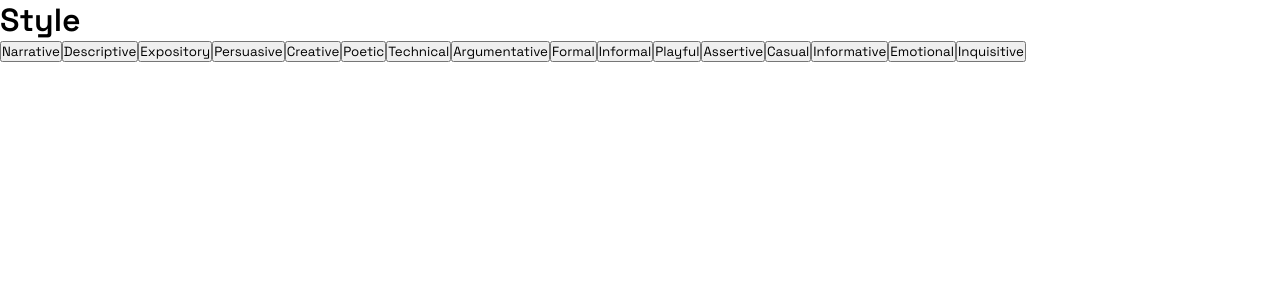
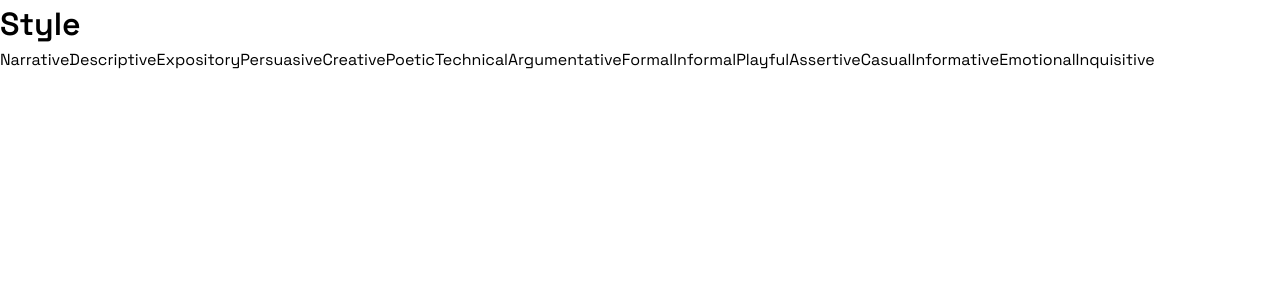
Before and after one commit to jasonxyang/scrapbook, a Next.js app: page / in a window 1280 px wide. Shown: the top 300 px of the page. Built offline with nearby package versions, Linux system fonts and the light colour scheme.

Commit message:
chore add tailwind

```diff
--- a/package.json
+++ b/package.json
@@ -22,8 +22,10 @@
     "@types/node": "^20",
     "@types/react": "^18",
     "@types/react-dom": "^18",
+    "autoprefixer": "^10.4.19",
     "eslint": "^8",
     "eslint-config-next": "14.1.4",
+    "postcss": "^8.4.38",
     "tailwindcss": "^3.4.1",
     "typescript": "^5"
   }
--- /dev/null
+++ b/postcss.config.js
@@ -0,0 +1,6 @@
+module.exports = {
+  plugins: {
+    tailwindcss: {},
+    autoprefixer: {},
+  },
+}
--- a/styles/globals.css
+++ b/styles/globals.css
@@ -1,3 +1,7 @@
+@tailwind base;
+@tailwind components;
+@tailwind utilities;
+
 :root {
   --foreground-rgb: 0, 0, 0;
   --background-rgb: 255, 255, 255;
--- a/tailwind.config.js
+++ b/tailwind.config.js
@@ -1,8 +1,12 @@
 /** @type {import('tailwindcss').Config} */
 module.exports = {
-  content: [],
+  content: [
+    "./app/**/*.{js,ts,jsx,tsx,mdx}",
+    "./pages/**/*.{js,ts,jsx,tsx,mdx}",
+    "./components/**/*.{js,ts,jsx,tsx,mdx}",
+  ],
   theme: {
     extend: {},
   },
   plugins: [],
-}
+};
```
Also changed, not shown: 1 other file (tests, documents, lock files or other folders).
